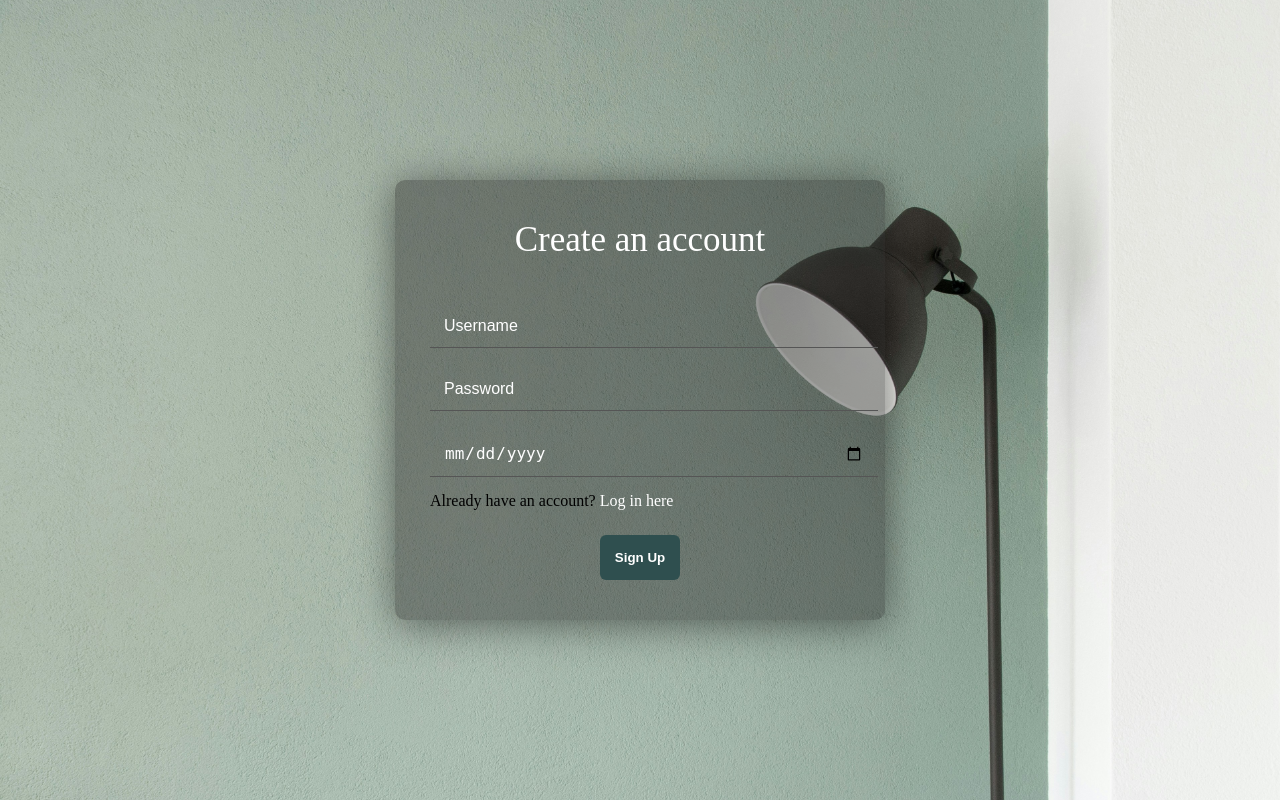
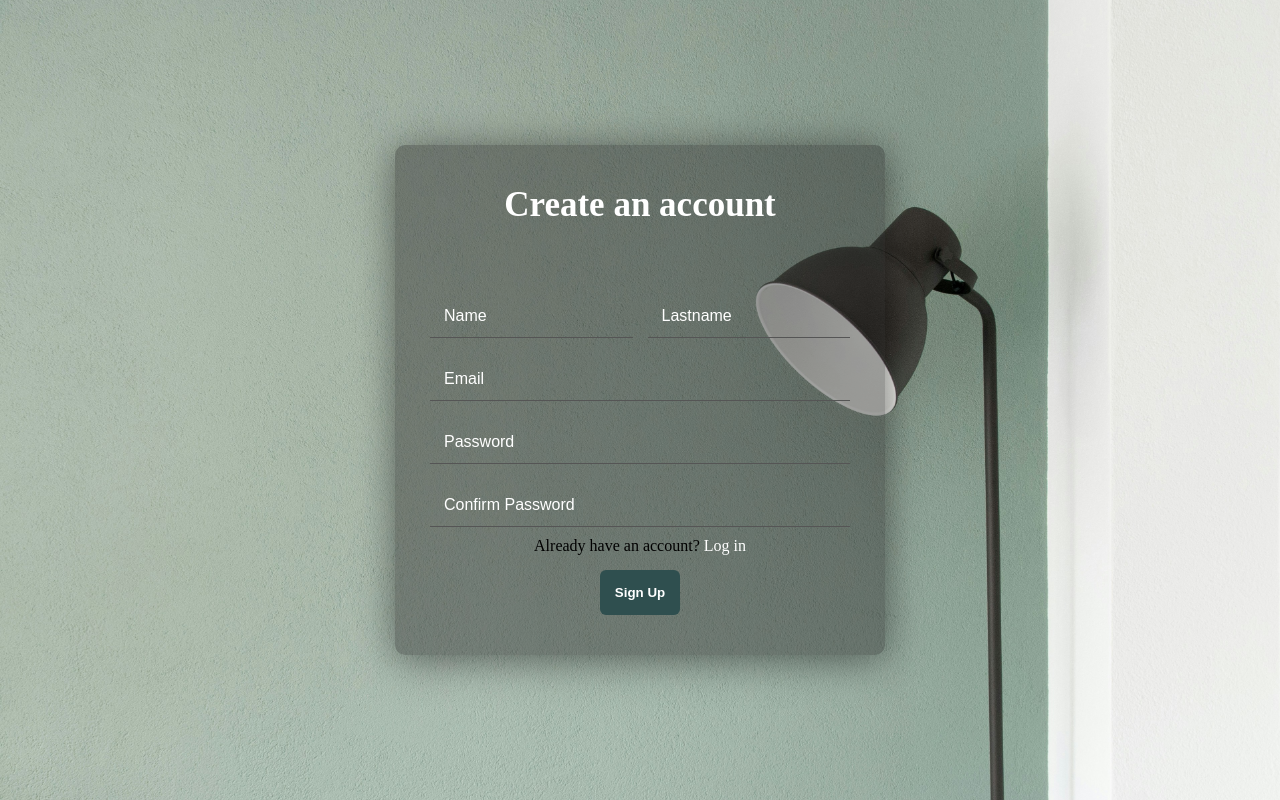
Before and after one commit to mitsubishirgb/ProffAI, a PHP site: page /pages/signup.html in a window 1280 px wide. Run offline with PHP 8.4, Linux system fonts and the light colour scheme.

Commit message:
Form adjustment and login page

```diff
--- a/src/components/navbar.html
+++ b/src/components/navbar.html
@@ -3,8 +3,8 @@
         <a href="/index.html">MySite</a>
     </div>
     <ul class="nav-links">
-        <li><a href="../index.html">Home</a></li>
-        <li><a href="../../src/pages/signup.html">Sign up</a></li>
+        <li><a href="../src/index.html">Home</a></li>
         <li><a href="../../src/pages/about-us.html">About</a></li>
+        <li><a href="../../src/pages/login.html">Login</a></li>
     </ul>
 </nav>
--- a/src/css/signup.css
+++ b/src/css/form.css
@@ -4,34 +4,34 @@ body {
     align-items: center;
 }
 
-#signup-box {
+#form-box {
     background-color: rgba(31, 31, 31, 0.4);
     border-radius: 10px;
     box-shadow: 0 4px 40px rgba(0, 0, 0, 0.5);
-    width: 90% ;
+    width: 90%;
     max-width: 420px;
     padding: 40px 35px;
 
     display: flex;
     flex-direction: column;
-    gap: 25;
+    gap: 25px;
 
     justify-content: center;
     align-items: center;
     text-align: center;
 }
 
-#signup-box h2 {
+#form-box h2 {
     font-weight: 500;
     margin: 0;
     color: white;
     text-align: center;
     margin-bottom: 35px;
-  font-style: bold;
+    font-weight: bold;
     font-size: 35px;
 }
 
-#signup-box button {
+#form-box button {
     background-color: darkslategrey;
     border-radius: 0px;
     border-color: transparent;
@@ -49,7 +49,7 @@ body {
         color 1.3s;
 }
 
-#signup-box button:hover {
+#form-box button:hover {
     filter: brightness(1.2);
     color: #fff;
     box-shadow: 0 4px 10px rgba(0,0,0,0.3);
@@ -61,7 +61,13 @@ body {
     text-align: start;
 }
 
-#signup-box form input {
+.fullname {
+    display: flex;
+    gap: 15px;
+    width: 100%;
+}
+
+#form-box input {
     width: 100%;
     padding: 12px 14px;
     margin: 10px 0;
@@ -72,16 +78,20 @@ body {
     font-size: 16px;
     outline: none;
     transition: all 0.2s ease;
+    box-sizing: border-box;
 }
 
+.fullname input {
+    flex: 1;
+    margin: 10px 0 10px 0;
+    width: auto;
+}
 
+input:focus::placeholder {
+    color: transparent;
+}
 
-form input::placeholder {
+input::placeholder {
     color: white;
     opacity: 1;
 }
-
-.signup-link a {
-    text-decoration: none;
-    color: white;
-}
--- a/src/pages/signup.html
+++ b/src/pages/signup.html
@@ -4,33 +4,33 @@
     <meta charset="UTF-8">
     <meta name="viewport" content="width=device-width, initial-scale=1.0">
     <link rel="stylesheet" href="../css/main.css">
-    <link rel="stylesheet" href="../css/signup.css">
+    <link rel="stylesheet" href="../css/form.css">
     <title>Document</title>
+
+    <style>
+        .login-link a {
+           text-decoration: none;
+            color: white;
+        }
+    </style>
 </head>
 <body>
-
-
-    <div id="signup-box">
-
+    <div id="form-box">
         <h2>Create an account</h2>
-
-        <div>
-            <form action="" method="post">
-                <input type="text" placeholder="Username">
-                <input type="password" placeholder="Password">
-                <input type="date" placeholder="Birthdate">
-
-                <div class="signup-link">
-                    Already have an account? <a href="#">Log in here</a>
+        <form action="" method="post">
+            <div class="fullname">
+                <input type="text" placeholder="Name">
+                <input type="text" placeholder="Lastname">
+            </div>
+            <input type="text" placeholder="Email">
+            <input type="password" placeholder="Password">
+            <input type="password" placeholder="Confirm Password">
+            <div class="login-link">
+                    Already have an account? <a href="../../src/pages/login.html">Log in</a>
                 </div>
-                <button type="submit">Sign Up</button>
-            </form>
-
-        </div>
+            <button type="submit">Sign Up</button>
+        </form>
     </div>
-
-
-
 
 </body>
 </html>
```
Also changed, not shown: src/pages/login.html (added, +35 -0 lines). Lines whose indentation alone changed are shown as unchanged.
